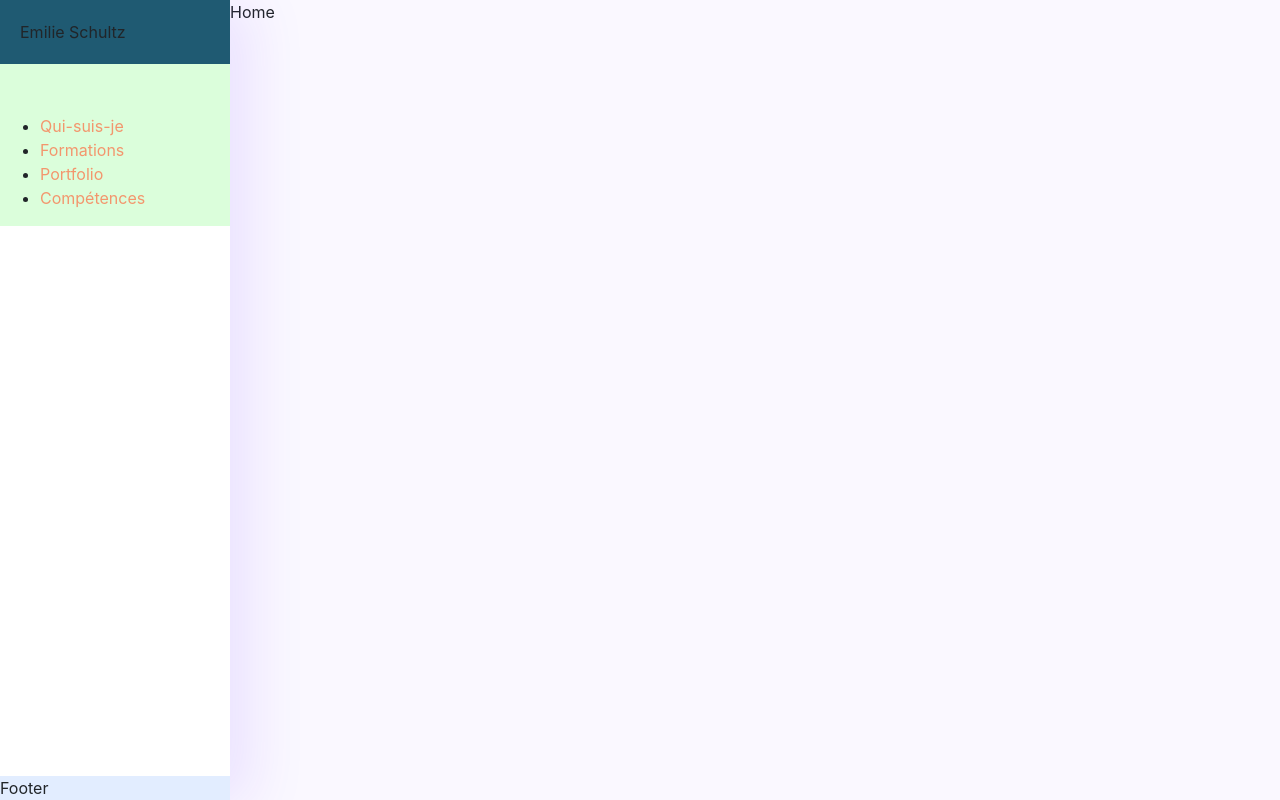
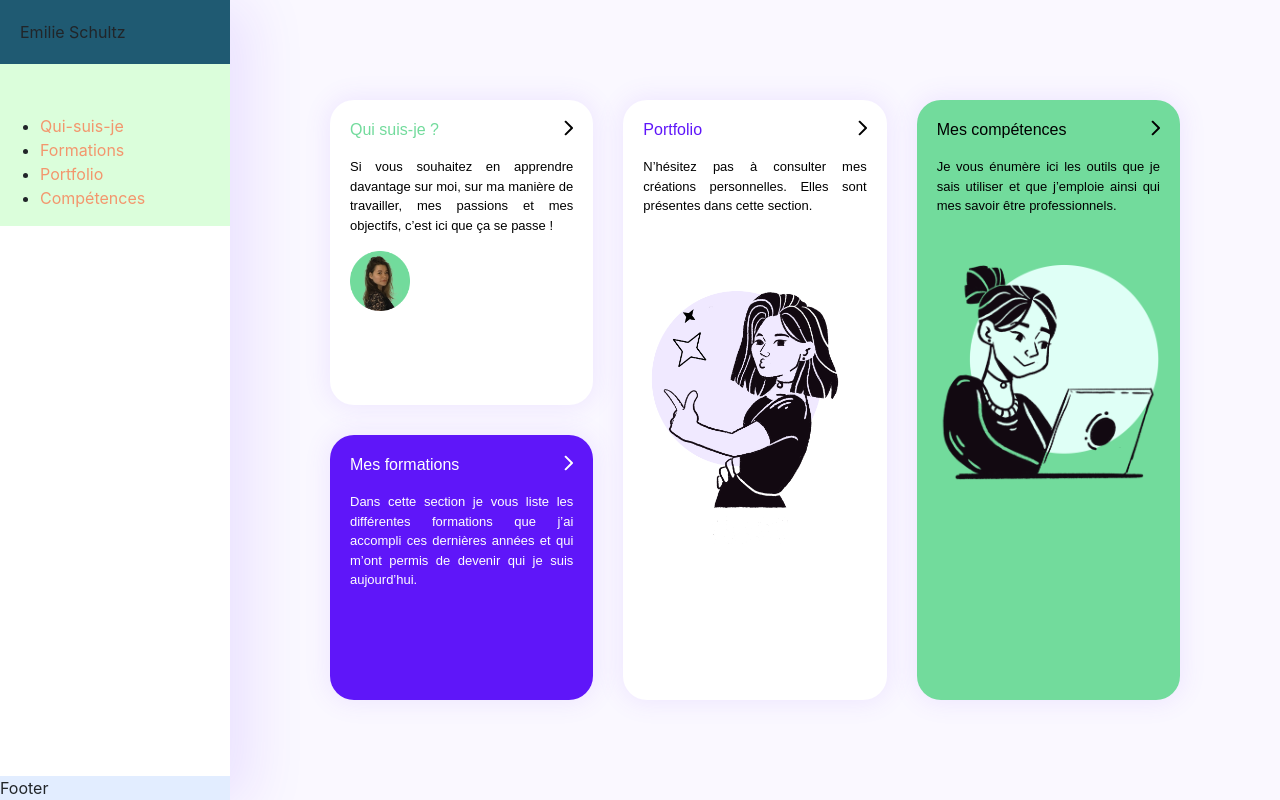
Before and after one commit to emilieschultz/emilieschultz.fr, a React (Create React App) app: page / in a window 1280 px wide. Built offline with nearby package versions, Linux system fonts and the light colour scheme.

Commit message:
add home

```diff
--- a/src/components/card/index.js
+++ b/src/components/card/index.js
@@ -10,7 +10,7 @@ function Card({
   chevronColor = 'black',
   titleColor = 'green',
   backgroundColor = 'white',
-  rightContent
+  rightContent,
 }) {
   return (
     <div
@@ -48,7 +48,7 @@ export const CardDefault = ({
 export const CardList = ({ list, listColor = 'black', ...otherProps }) => (
   <Card {...otherProps}>
     <ul className={`${styles.list} ${styles[listColor]}`}>
-      {list.map(element => (
+      {list.map((element) => (
         <li key={element}>
           <div className={styles.bullet}>
             <Bullet color={listColor} />
--- a/src/components/card/style.module.scss
+++ b/src/components/card/style.module.scss
@@ -83,6 +83,7 @@
 .content {
   font-family: 'Montserrat-Regular', sans-serif;
   font-size: 13px;
+  text-wrap: normal;
 
   &.white {
     color: white;
--- a/src/pages/about/style.module.scss
+++ b/src/pages/about/style.module.scss
@@ -2,7 +2,7 @@
 @import '~bootstrap/scss/mixins';
 
 $padding: 100px;
-$aside-right-width: 230px;
+$aside-right-width: 0px;
 
 .about {
   padding: 100px;
--- a/src/pages/home/index.js
+++ b/src/pages/home/index.js
@@ -1,10 +1,68 @@
 import React from 'react';
-import Content from '../../layout/content';
+import styles from './style.module.scss';
+import { CardDefault } from '../../components/card';
 
-export default function Home() {
+import profilPic from '../../components/card/img/profil-pic.png';
+import porfolioPic from '../../components/card/img/illustration-portfolio.png';
+import skillsPic from '../../components/card/img/illustration-skills.png';
+
+const aboutProps = {
+  title: 'Qui suis-je ?',
+  useChevron: true,
+  content:
+    'Si vous souhaitez en apprendre davantage sur moi, sur ma manière de travailler, mes passions et mes objectifs, c’est ici que ça se passe !',
+  smallImg: profilPic,
+  titleColor: 'green',
+};
+
+const formationProps = {
+  title: 'Mes formations',
+  useChevron: true,
+  content:
+    'Dans cette section je vous liste les différentes formations que j’ai accompli ces dernières années et qui m’ont permis de devenir qui je suis aujourd’hui.',
+  titleColor: 'white',
+  backgroundColor: 'purple',
+  textColor: 'white',
+  chevronColor: 'white',
+};
+
+const portfolioProps = {
+  title: 'Portfolio',
+  useChevron: true,
+  content:
+    'N’hésitez pas à consulter mes créations personnelles. Elles sont présentes dans cette section.',
+  largeImg: porfolioPic,
+  titleColor: 'purple',
+};
+
+const skillsProps = {
+  title: 'Mes compétences',
+  useChevron: true,
+  content:
+    'Je vous énumère ici les outils que je sais utiliser et que j’emploie ainsi qui mes savoir être professionnels.',
+  largeImg: skillsPic,
+  titleColor: 'black',
+  backgroundColor: 'green',
+};
+
+export default function Skills() {
   return (
-    <Content>
-      <div style={{}}>Home</div>
-    </Content>
+    <div className={styles.home}>
+      <div className={styles.grid}>
+        <div className={styles.item1}>
+          <CardDefault {...aboutProps} />
+        </div>
+        <div className={styles.item2}>
+          <CardDefault {...formationProps} />
+        </div>
+
+        <div className={styles.item3}>
+          <CardDefault {...portfolioProps} />
+        </div>
+        <div className={styles.item4}>
+          <CardDefault {...skillsProps} />
+        </div>
+      </div>
+    </div>
   );
 }
--- /dev/null
+++ b/src/pages/home/style.module.scss
@@ -0,0 +1,36 @@
+@import '../../assets/css/variables';
+@import '~bootstrap/scss/mixins';
+
+$padding: 100px;
+
+.home {
+  padding: 100px;
+  padding-left: $aside-width + $padding;
+  text-align: justify;
+  height: 100%;
+}
+
+.grid {
+  display: grid;
+  height: 100%;
+  grid-gap: 30px;
+  grid-template-rows: repeat(2, auto);
+  grid-template-columns: repeat(3, 1fr);
+}
+
+.item1 {
+  grid-column: 1;
+  grid-row: 1;
+}
+.item2 {
+  grid-column: 1;
+  grid-row: 2;
+}
+.item3 {
+  grid-row-start: 1;
+  grid-row-end: 3;
+}
+.item4 {
+  grid-row-start: 1;
+  grid-row-end: 3;
+}
```
Also changed, not shown: 1 other file (tests, documents, lock files or other folders).
